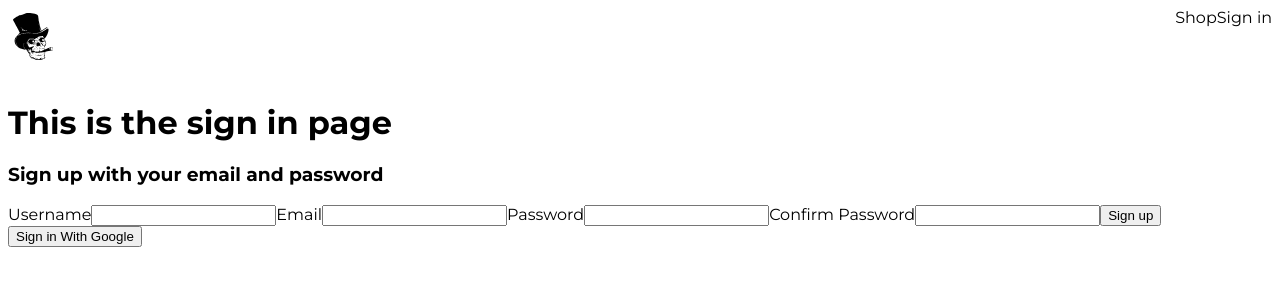
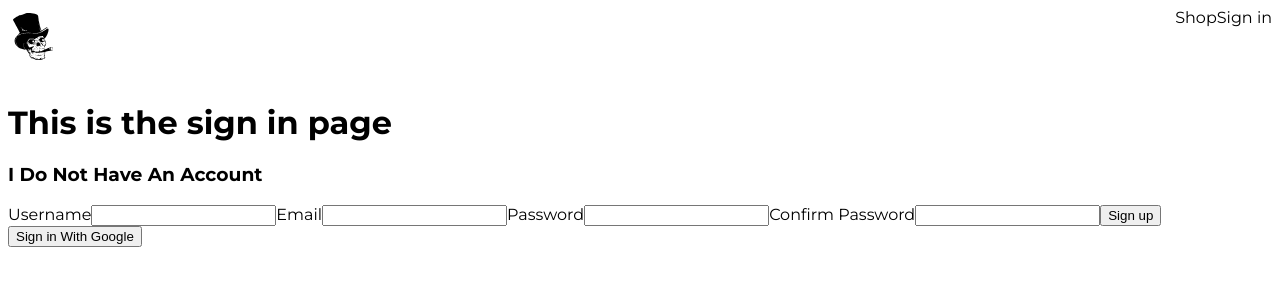
Before and after one commit to RudyCaraballo/ecommerce-site, a React (Create React App) app: page /sign-in in a window 1280 px wide. Shown: the top 300 px of the page. Built offline with nearby package versions, Linux system fonts and the light colour scheme; no server answers.

Commit message:
seperated out sign up components

```diff
--- a/src/App.js
+++ b/src/App.js
@@ -1,7 +1,7 @@
 import HomePage from "./routes/homepage/homepage.jsx";
 import Navigation from "./components/navigation/navigation.jsx";
 import Shop from "./components/shop/shop.jsx";
-import SignIn from "./routes/sign-in/sign-in.jsx";
+import SignIn from "./routes/sign-in/sign-in-page.jsx";
 import { Route, Routes } from "react-router-dom";
 
 function App() {
--- /dev/null
+++ b/src/components/buttons/google-btn.jsx
@@ -0,0 +1,12 @@
+import { signInWithGooglePopup, createUserDoc } from "../../util/firebase"
+
+export default function GoogleSignInButton() {
+    const signIn = async() => {
+        const {user} = await signInWithGooglePopup()
+        const userDoc = createUserDoc(user)
+    }
+
+    return (
+        <button onClick={signIn}>Sign in With Google</button>
+    )
+}
--- /dev/null
+++ b/src/routes/sign-in/sign-in-page.jsx
@@ -0,0 +1,15 @@
+import GoogleSignInButton from "../../components/buttons/google-btn"
+import SignUpForm from "./sign-up-form"
+
+export default function SignIn(){
+
+    return (
+        //TODO properly test google sign in form to make sure using it as  component still works as intended
+    <div>
+        <h1>This is the sign in page</h1>
+        <SignUpForm />
+        <GoogleSignInButton />
+    </div>
+    )
+
+}
--- a/src/routes/sign-in/sign-in.jsx
+++ /dev/null
@@ -1,21 +0,0 @@
-import { signInWithGooglePopup, createUserDoc} from "../../util/firebase"
-import SignUpForm from "./sign-up-form"
-
-export default function SignIn(){
-
-    const signIn = async() => {
-        const {user} = await signInWithGooglePopup()
-        const userDoc = createUserDoc(user)
-    }
-
-    //TODO button should probably be its own component
-    return (
-    <div>
-        <h1>This is the sign in page</h1>
-        <SignUpForm />
-
-        <button onClick={signIn}>Sign in With Google</button>
-    </div>
-    )
-
-}
--- a/src/routes/sign-in/sign-up-form.jsx
+++ b/src/routes/sign-in/sign-up-form.jsx
@@ -46,7 +46,7 @@ export default function SignUpForm() {
   console.log(formFields);
   return (
     <div>
-      <h3>Sign up with your email and password</h3>
+      <h3>I Do Not Have An Account</h3>
       <form onSubmit={handleSubmit}>
         <label>Username</label>
         <input
@@ -72,7 +72,7 @@ export default function SignUpForm() {
           name="password"
           onChange={handleChange}
           value={password}
-          minlength="5"
+          minLength="5"
           required
         />
 
@@ -82,7 +82,7 @@ export default function SignUpForm() {
           name="confirmPassword"
           onChange={handleChange}
           value={confirmPassword}
-          minlength="5"
+          minLength="5"
           required
         />
 
```
Also changed, not shown: src/components/sign-in-form/sign-in-form.jsx (added, +7 -0 lines), src/components/buttons/button.scss (added), src/components/sign-in-form/sign-in-form.scss (added), src/components/sign-up-form/sign-up-form.jsx (added), src/components/sign-up-form/sign-up-form.scss (added).
